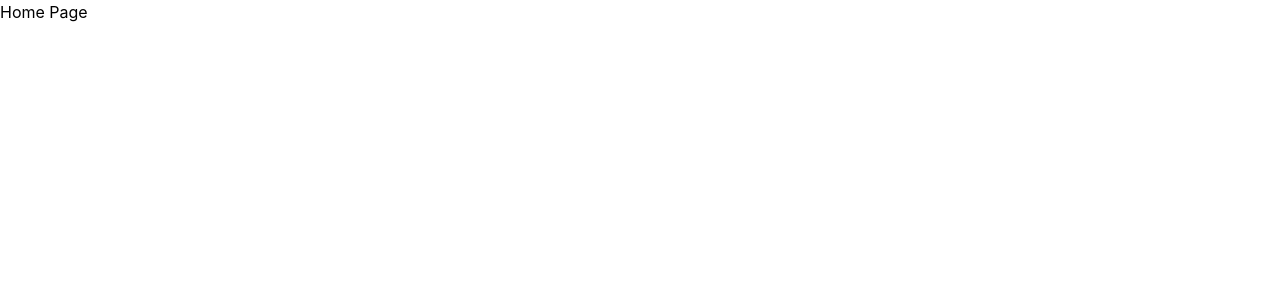
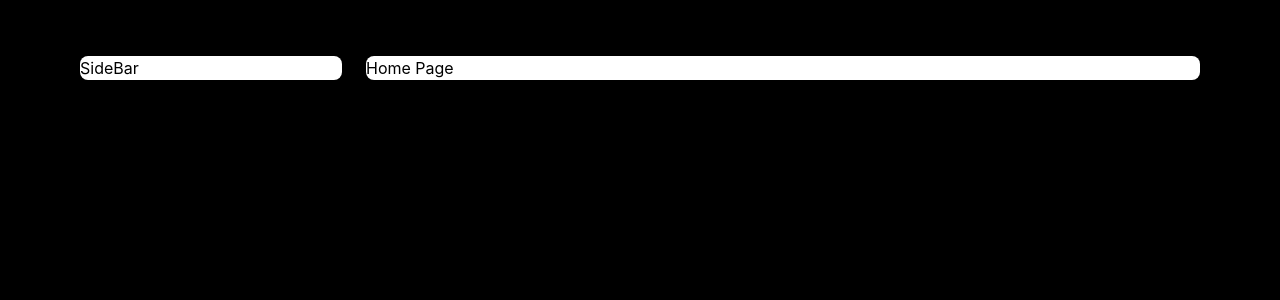
Before and after one commit to rkg1007/portfolio, a Next.js app: page / in a window 1280 px wide. Shown: the top 300 px of the page. Built offline with nearby package versions, Linux system fonts and the light colour scheme.

Commit message:
created layout of portfolio

```diff
--- a/src/pages/_app.tsx
+++ b/src/pages/_app.tsx
@@ -1,8 +1,15 @@
-import '../styles/globals.css'
-import type { AppProps } from 'next/app'
+import "../styles/globals.css";
+import type { AppProps } from "next/app";
 
 function MyApp({ Component, pageProps }: AppProps) {
-  return <Component {...pageProps} />
+  return (
+    <div className="grid grid-cols-12 gap-6 my-14 lg:px-20 px-5">
+      <div className="col-span-12 lg:col-span-3 bg-white rounded-lg">SideBar</div>
+      <div className="col-span-12 lg:col-span-9 bg-white rounded-lg">
+        <Component {...pageProps} />
+      </div>
+    </div>
+  );
 }
 
-export default MyApp
+export default MyApp;
--- a/src/styles/globals.css
+++ b/src/styles/globals.css
@@ -3,6 +3,7 @@
 @tailwind utilities;
 
 body {
+  background-color: black;
   padding: 0;
   margin: 0;
   font-family: -apple-system, BlinkMacSystemFont, Segoe UI, Roboto, Oxygen,
```
